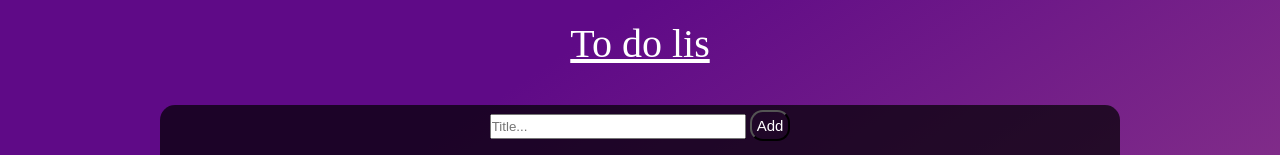
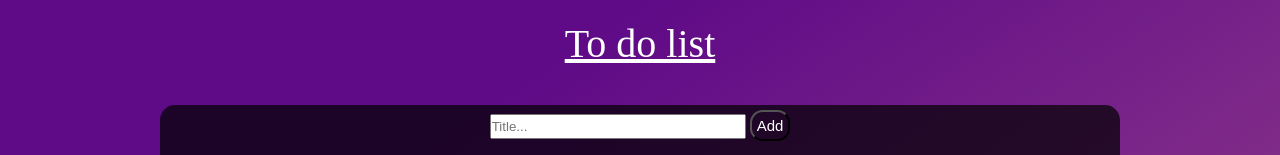
Before and after one commit to PBarkalle/ToDoList, a plain HTML site: page index.html in a window 1280 px wide. Shown: the top 155 px of the page. Drawn offline with Linux system fonts and the light colour scheme.

Commit message:
Update index.html

```diff
--- a/index.html
+++ b/index.html
@@ -15,7 +15,7 @@
 
 <div class="container">
        <div class="header">
-           To do lis
+           To do list
        </div>
 
        <div id="list">
```
